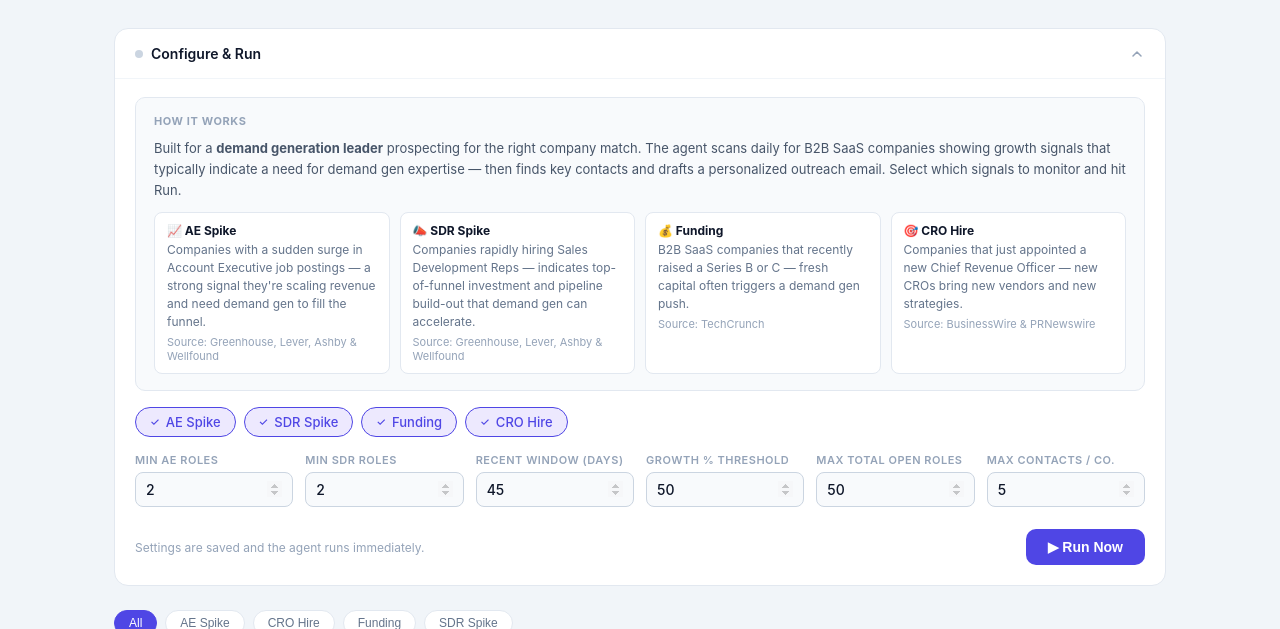
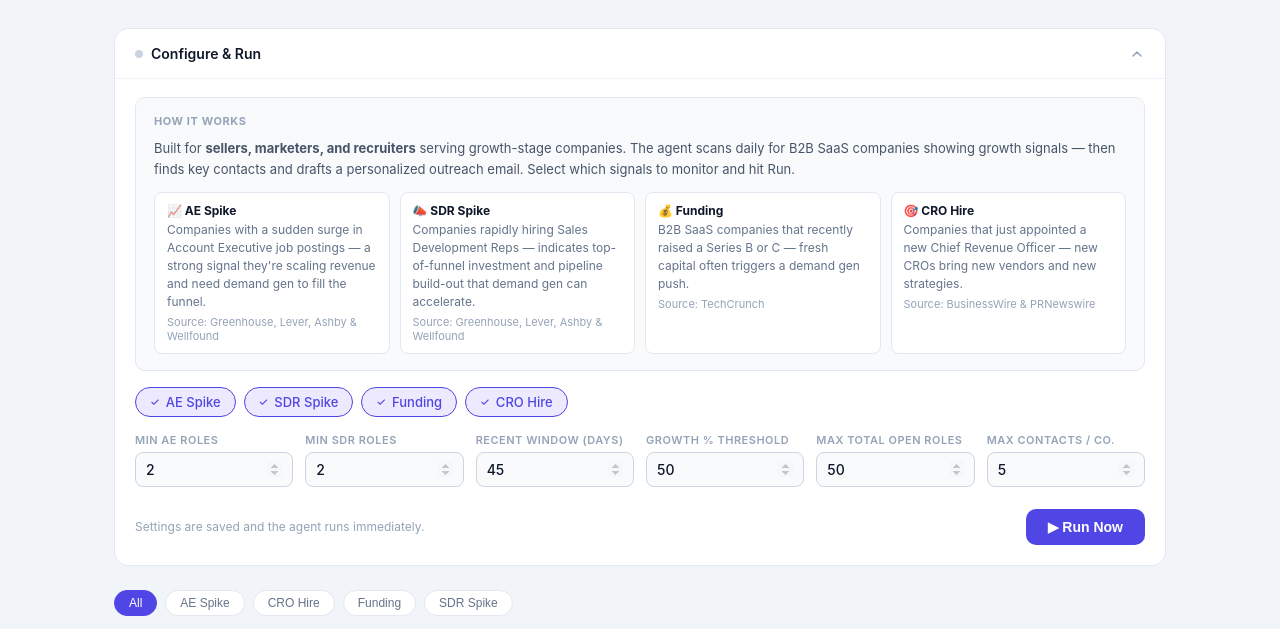
Before and after one commit to rabimoses/company-prospector, a Flask app: page / in a window 1280 px wide. Shown: the part 59-688 px from the top of the page. Run offline with Flask 3, Linux system fonts and the light colour scheme.

Commit message:
broaden persona description to sellers/marketers/recruiters

```diff
--- a/templates/index.html
+++ b/templates/index.html
@@ -759,7 +759,7 @@
         <!-- How it works -->
         <div class="how-it-works">
           <div class="how-it-works-title">How it works</div>
-          <p>Built for a <strong>demand generation leader</strong> prospecting for the right company match. The agent scans daily for B2B SaaS companies showing growth signals that typically indicate a need for demand gen expertise — then finds key contacts and drafts a personalized outreach email. Select which signals to monitor and hit Run.</p>
+          <p>Built for <strong>sellers, marketers, and recruiters</strong> serving growth-stage companies. The agent scans daily for B2B SaaS companies showing growth signals — then finds key contacts and drafts a personalized outreach email. Select which signals to monitor and hit Run.</p>
           <div class="signal-descriptions">
             <div class="signal-desc">
               <div class="signal-desc-name">📈 AE Spike</div>
```
